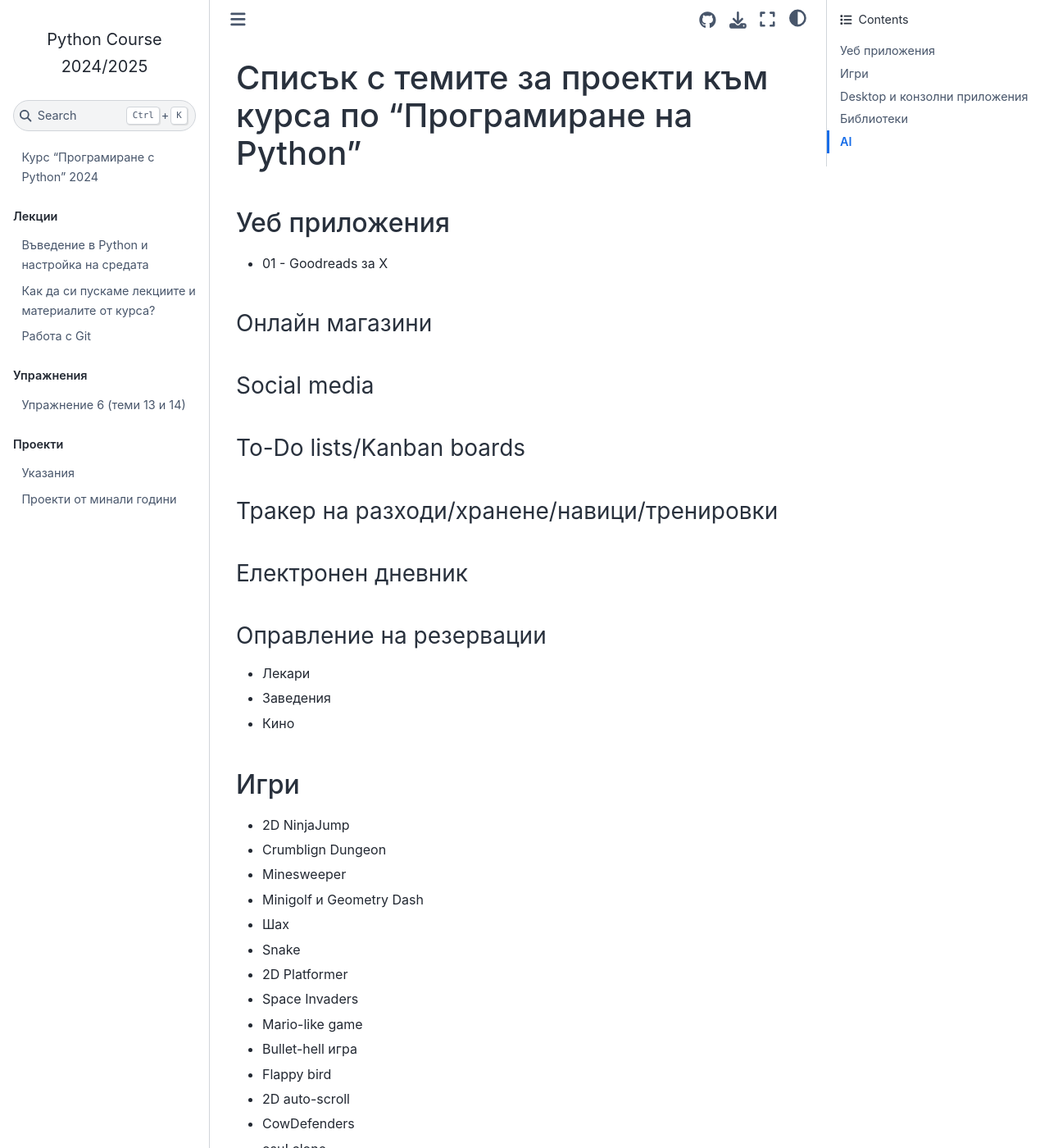
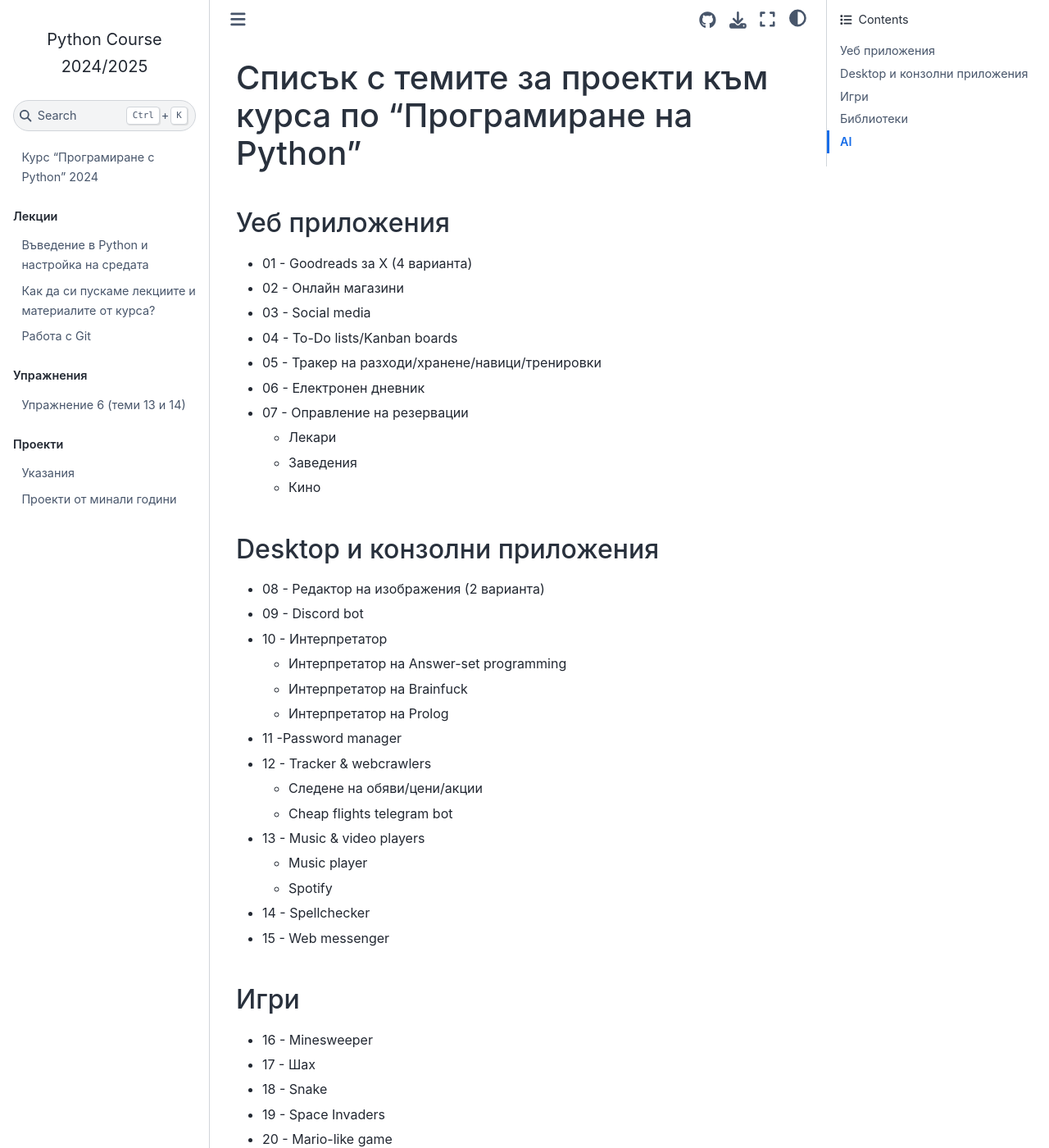
Before and after one commit to fmipython/PythonCourse2025, a Jupyter Book: the page built from project-topics/README.md, in a window 1280 px wide and 1400 px high. Shown: the whole window at 82% size. Built offline with Jupyter Book 1.0.4 settings and Sphinx 7.4.7 and the Sphinx Book theme 1.1.4, drawn with Linux system fonts in a browser that asks for light colours; pages that are not in the unit, such as notebooks, are missing from menus; some of the changed text lies outside the part shown.

Commit message:
README update

```diff
--- a/project-topics/README.md
+++ b/project-topics/README.md
@@ -2,89 +2,51 @@
 
 ## Уеб приложения
 
-- 01 - Goodreads за X
+- 01 - Goodreads за X (4 варианта)
+- 02 - Онлайн магазини
+- 03 - Social media
+- 04 - To-Do lists/Kanban boards
+- 05 - Тракер на разходи/хранене/навици/тренировки
+- 06 - Електронен дневник
+- 07 - Оправление на резервации
+    - Лекари
+    - Заведения
+    - Кино
 
-### Онлайн магазини
-
-### Social media
-
-### To-Do lists/Kanban boards
-
-### Тракер на разходи/хранене/навици/тренировки
-
-### Електронен дневник
-
-### Оправление на резервации
-
-- Лекари
-- Заведения
-- Кино
-
-## Игри
-
-- 2D NinjaJump
-- Crumblign Dungeon
-- Minesweeper
-- Minigolf и Geometry Dash
-- Шах
-- Snake
-- 2D Platformer
-- Space Invaders
-- Mario-like game
-- Bullet-hell игра
-- Flappy bird
-- 2D auto-scroll
-- CowDefenders
-- osu! clone
-- Wordle
-- TicTacToe
-- Candy crush
-- Triviador clone
-- Scribbl
-- Покер
-- Asteroids
-- Blackjack
-- Nonogram
-- 2048
-- Duck Hunt
-- Scuffed Pandemic
-- PacMan
-- Тетрис
-- Animal crossing
-- Papers please
 
 ## Desktop и конзолни приложения
 
-### Редактор на изображения
+- 08 - Редактор на изображения (2 варианта)
+- 09 - Discord bot
+- 10 - Интерпретатор
+    - Интерпретатор на Answer-set programming
+    - Интерпретатор на Brainfuck
+    - Интерпретатор на Prolog
+- 11 -Password manager
+- 12 - Tracker & webcrawlers
+    - Следене на обяви/цени/акции
+    - Cheap flights telegram bot
+- 13 - Music & video players
+    - Music player
+    - Spotify
+- 14 - Spellchecker
+- 15 - Web messenger
 
-### Discord bot
-
-### Интерпретатор
-
-- Интерпретатор на Answer-set programming
-- Интерпретатор на Brainfuck
-- Интерпретатор на Prolog
-
-### Password manager
-
-### Tracker & webcrawlers
-
-- Следене на обяви/цени/акции
-- Cheap flights telegram bot
-
-### Music & video players
-
-- Music player
-- Spotify
-
-### Spellchecker
-
-### Web messenger
+## Игри
+- 16 - Minesweeper
+- 17 - Шах
+- 18 - Snake
+- 19 - Space Invaders
+- 20 - Mario-like game
+- 21 - Wordle
+- 22 - Triviador clone
+- 23 - Покер
+- 24 - Code names
 
 ## Библиотеки
 
-- Работа с графи
-- Работа с крайни автомати
+- 25 - Работа с графи
+- 26 - Работа с крайни автомати
 
 ## AI
 
```
